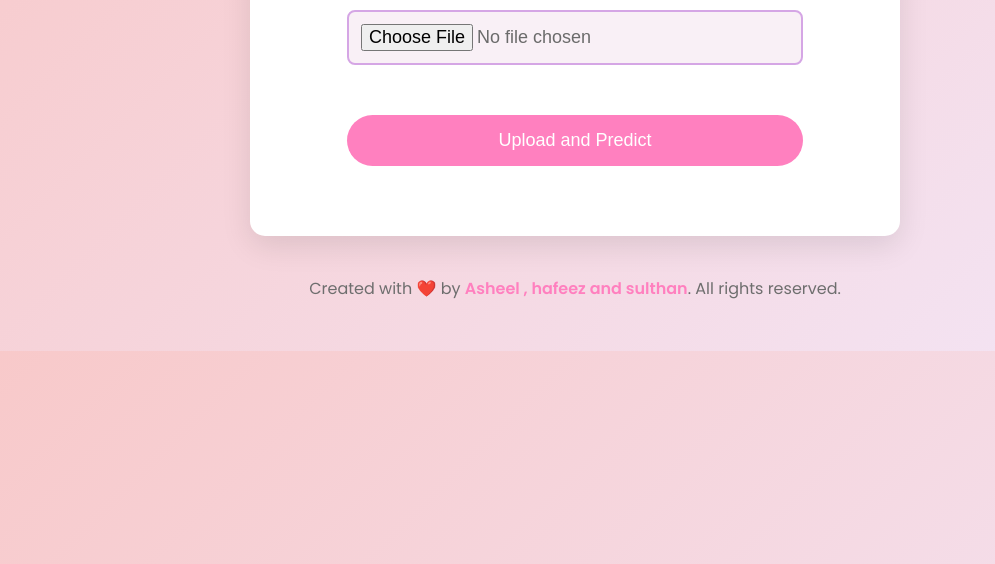
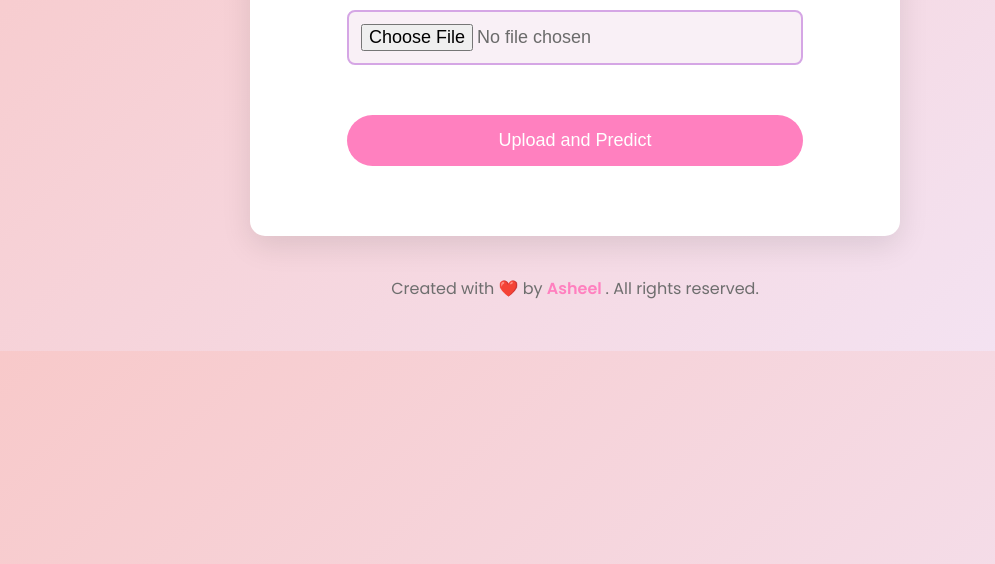
Before and after one commit to Asheeellll/spinal-xray-classification, a plain HTML site: page templates/index.html in a window 1280 px wide. Shown: the part 236-800 px from the top of the page, without its empty margins (65-1060 px from the left). Drawn offline with Linux system fonts and the light colour scheme.

```diff
--- a/templates/index.html
+++ b/templates/index.html
@@ -129,7 +129,7 @@
     </div>
 
     <div class="footer">
-        <p>Created with ❤️ by <a href="#">Asheel , hafeez and sulthan</a>. All rights reserved.</p>
+        <p>Created with ❤️ by <a href="#">Asheel </a>. All rights reserved.</p>
     </div>
 
     <script>
```
Also changed, not shown: requirements.txt (added), 1 other file.
